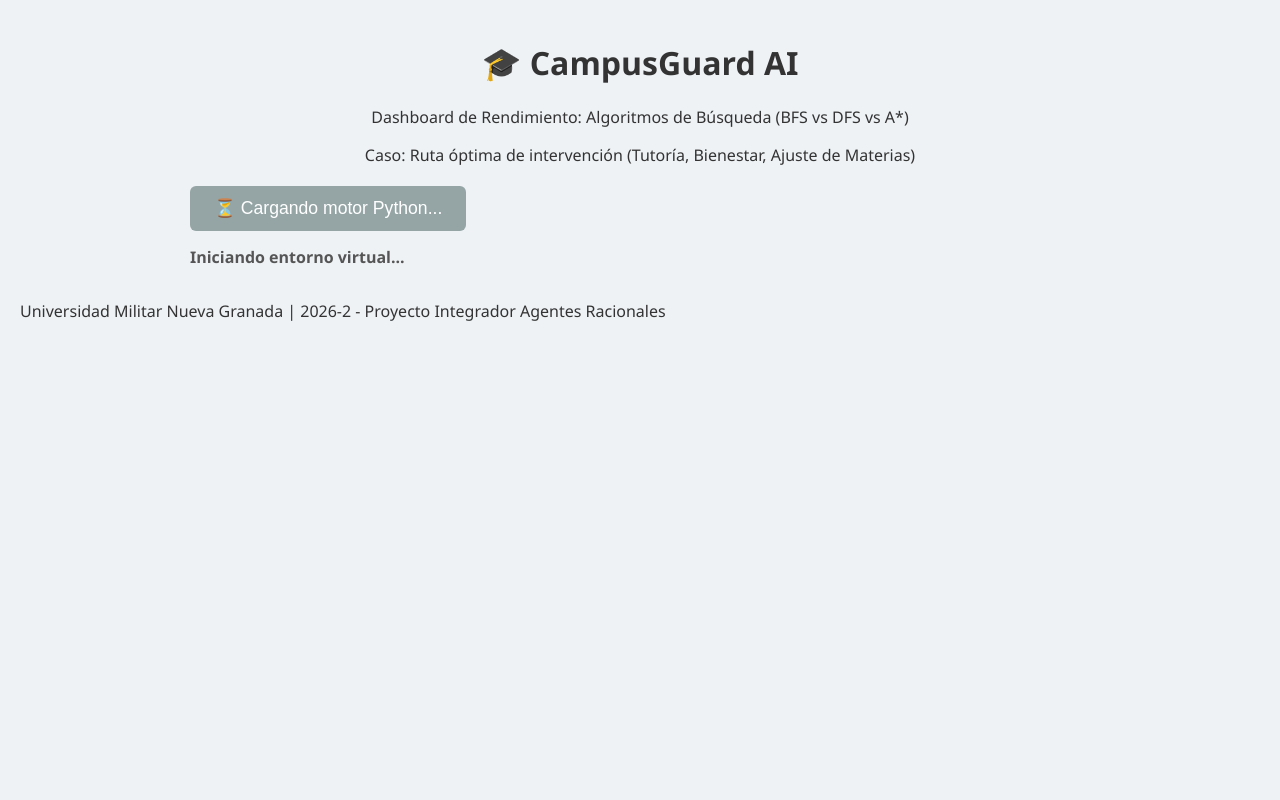
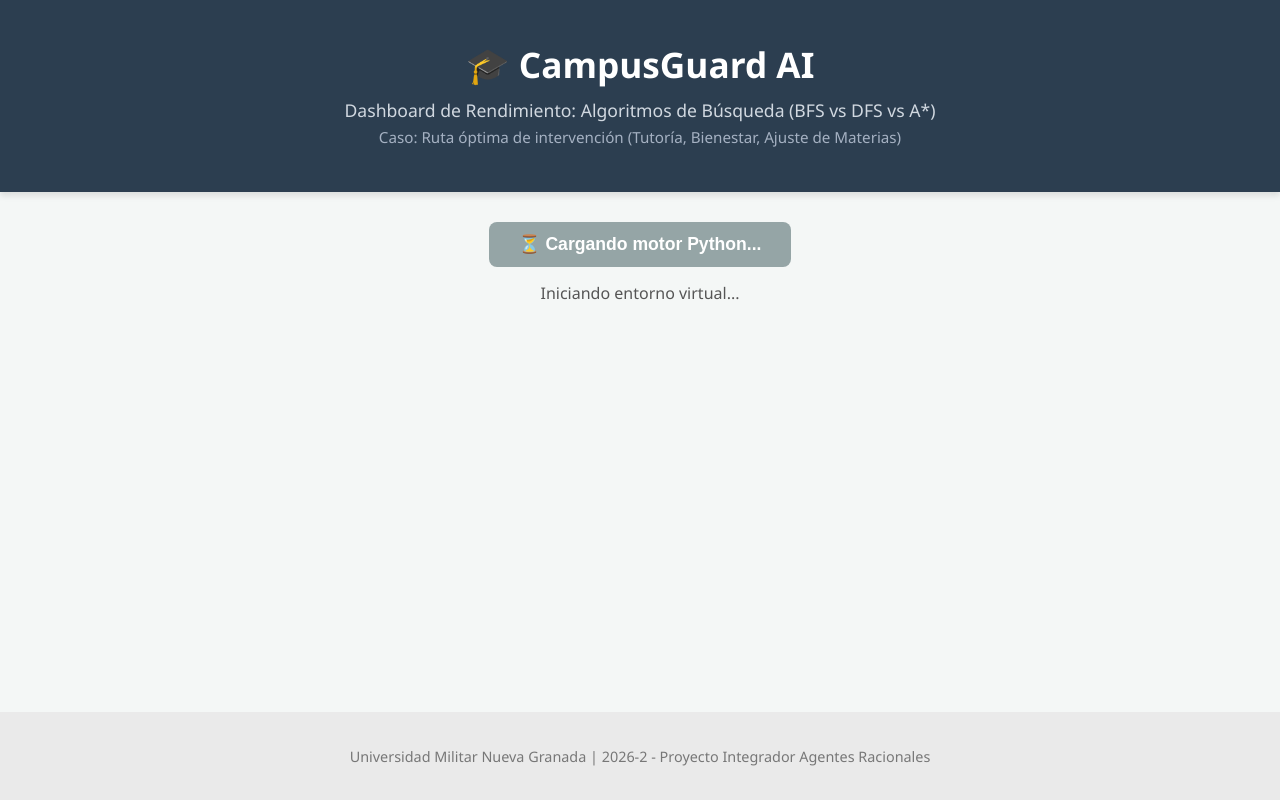
Before and after one commit to mario-acosta-ai/Caso-A-CampusGuard, a plain HTML site: page docs/index.html in a window 1280 px wide. Drawn offline with nearby package versions, Linux system fonts and the light colour scheme; a script that the page names is missing.

Commit message:
Refactor CSS with variables and layout improvements
Refactored CSS to use CSS variables for colors and improved layout styles.

```diff
--- a/docs/style.css
+++ b/docs/style.css
@@ -1,13 +1,162 @@
-body { font-family: 'Segoe UI', Tahoma, Geneva, Verdana, sans-serif; background: #eef2f5; color: #333; margin: 0; padding: 20px; }
-header { text-align: center; margin-bottom: 20px; }
-main { max-width: 900px; margin: auto; display: flex; flex-direction: column; gap: 20px; }
-.controls { text-align: center; background: white; padding: 20px; border-radius: 8px; box-shadow: 0 4px 6px rgba(0,0,0,0.1); }
-button { background: #2c3e50; color: white; border: none; padding: 12px 24px; font-size: 1.1rem; border-radius: 6px; cursor: pointer; transition: 0.3s; }
-button:hover { background: #1a252f; }
-button:disabled { background: #95a5a6; cursor: not-allowed; }
-#statusMsg { display: block; margin-top: 15px; font-weight: bold; color: #555; }
-.chart-container { background: white; padding: 20px; border-radius: 8px; box-shadow: 0 4px 6px rgba(0,0,0,0.1); height: 400px; position: relative; }
-.table-container { background: white; padding: 20px; border-radius: 8px; box-shadow: 0 4px 6px rgba(0,0,0,0.1); overflow-x: auto; }
-table { width: 100%; border-collapse: collapse; margin-top: 10px; }
-th, td { padding: 12px; border-bottom: 1px solid #ddd; text-align: left; }
-th { background: #2c3e50; color: white; }
+:root {
+    --bg-color: #f4f7f6;
+    --header-bg: #2c3e50;
+    --card-bg: #ffffff;
+    --text-color: #333;
+    --border-color: #e0e0e0;
+    --primary-color: #3498db;
+}
+
+body {
+    font-family: 'Segoe UI', Tahoma, Geneva, Verdana, sans-serif;
+    background-color: var(--bg-color);
+    color: var(--text-color);
+    margin: 0;
+    padding: 0;
+    display: flex;
+    flex-direction: column;
+    min-height: 100vh;
+}
+
+header {
+    background-color: var(--header-bg);
+    color: white;
+    text-align: center;
+    padding: 40px 20px;
+    box-shadow: 0 4px 6px rgba(0,0,0,0.1);
+}
+
+header h1 {
+    margin: 0 0 10px 0;
+    font-size: 2.2rem;
+}
+
+header p {
+    margin: 5px 0;
+    font-size: 1.1rem;
+    color: #d1d8e0;
+}
+
+header .subtitle {
+    font-size: 0.95rem;
+    color: #a5b1c2;
+}
+
+main {
+    flex: 1;
+    max-width: 1100px;
+    margin: 30px auto;
+    padding: 0 20px;
+    width: 100%;
+    box-sizing: border-box;
+}
+
+/* Panel de Control */
+.control-panel {
+    text-align: center;
+    margin-bottom: 30px;
+}
+
+button {
+    background-color: var(--header-bg);
+    color: white;
+    border: none;
+    padding: 12px 30px;
+    font-size: 1.1rem;
+    border-radius: 8px;
+    cursor: pointer;
+    transition: background 0.3s, transform 0.1s;
+    font-weight: bold;
+}
+
+button:hover:not(:disabled) {
+    background-color: #1a252f;
+    transform: translateY(-2px);
+}
+
+button:disabled {
+    background-color: #95a5a6;
+    cursor: not-allowed;
+}
+
+#statusMsg {
+    margin-top: 15px;
+    font-weight: 500;
+    color: #555;
+}
+
+/* Tarjetas (Cards) */
+.card {
+    background: var(--card-bg);
+    border-radius: 12px;
+    box-shadow: 0 4px 15px rgba(0,0,0,0.05);
+    padding: 25px;
+    margin-bottom: 25px;
+}
+
+/* Gráficos */
+.charts-grid {
+    display: grid;
+    grid-template-columns: 1fr 1fr;
+    gap: 25px;
+    margin-bottom: 25px;
+}
+
+@media (max-width: 768px) {
+    .charts-grid {
+        grid-template-columns: 1fr;
+    }
+}
+
+.chart-card h3 {
+    text-align: center;
+    color: #555;
+    margin-top: 0;
+    margin-bottom: 20px;
+    font-weight: 600;
+}
+
+/* Tabla */
+.table-card h2 {
+    text-align: center;
+    color: var(--header-bg);
+    margin-top: 0;
+}
+
+table {
+    width: 100%;
+    border-collapse: collapse;
+    margin-top: 15px;
+}
+
+th, td {
+    padding: 15px;
+    text-align: center;
+    border-bottom: 1px solid var(--border-color);
+}
+
+th {
+    background-color: #f8f9fa;
+    color: #555;
+    font-weight: bold;
+    text-transform: uppercase;
+    font-size: 0.85rem;
+    letter-spacing: 0.5px;
+}
+
+td {
+    font-size: 0.95rem;
+}
+
+tr:hover {
+    background-color: #f1f1f1;
+}
+
+footer {
+    text-align: center;
+    padding: 20px;
+    color: #777;
+    font-size: 0.9rem;
+    background-color: #eaeaea;
+    margin-top: auto;
+}
```
